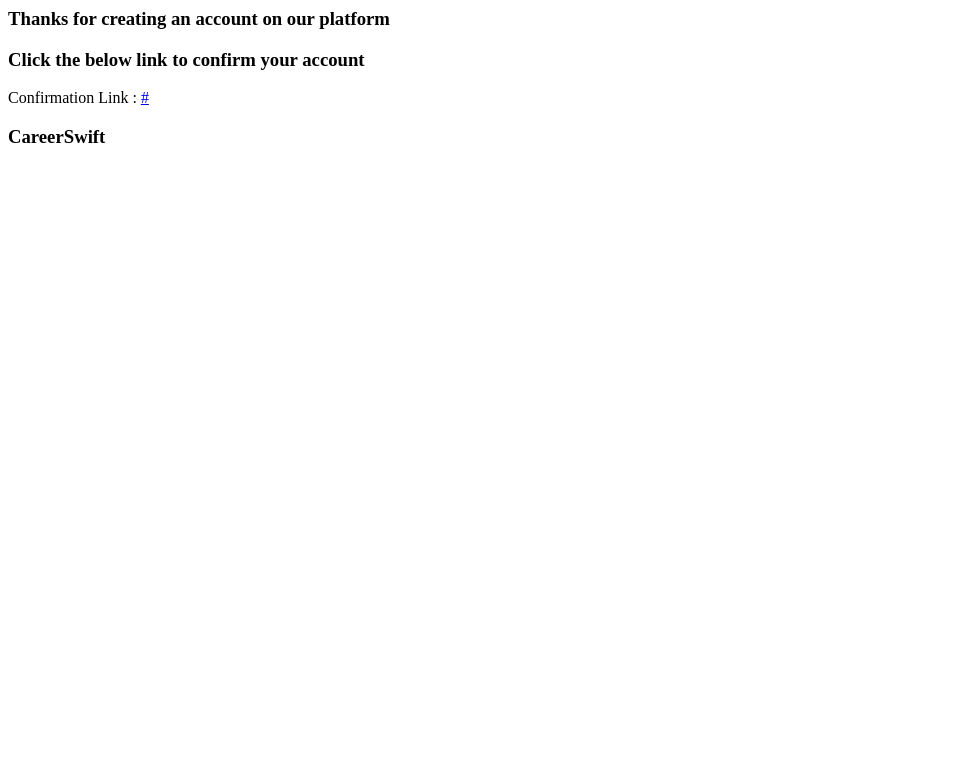
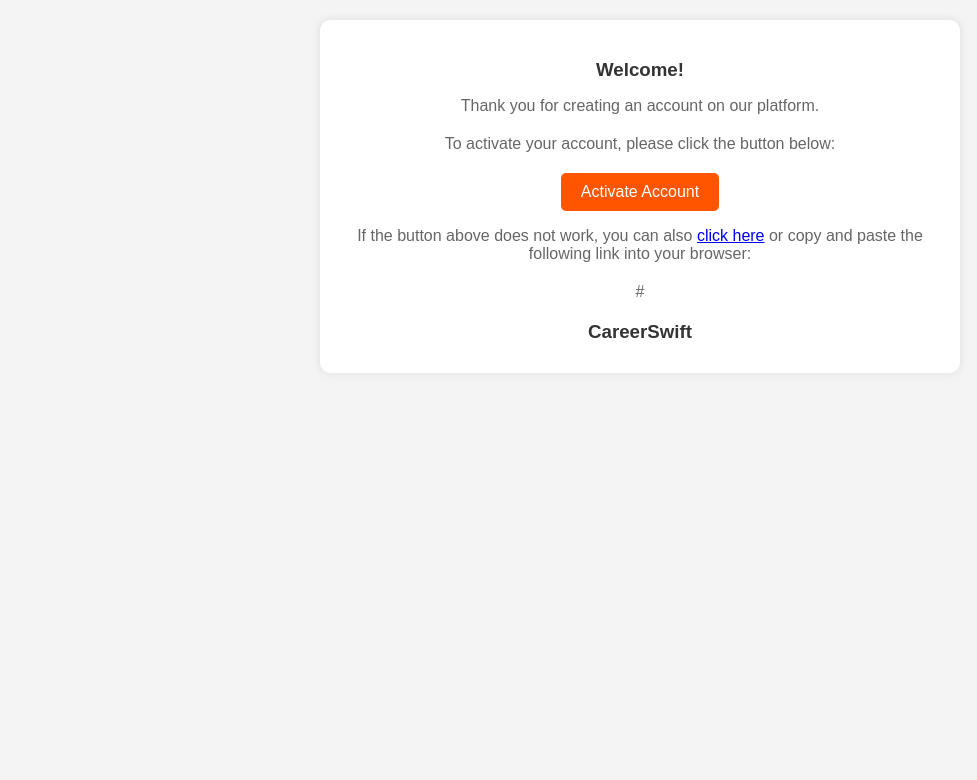
Before and after one commit to Sayed1-11/CareerSwift, a Django app: template account/templates/confirm_email.html in a window 1280 px wide. Shown: the top 780 px of the page, without its empty margins (0-977 px from the left). Run offline with Django 4.2, Linux system fonts and the light colour scheme; the template is opened without the code that fills it: most values are stand-ins (such as "Sample title", 1, 10 or a date in 2020).

Commit message:
Update confirm_email.html

```diff
--- a/account/templates/confirm_email.html
+++ b/account/templates/confirm_email.html
@@ -1,10 +1,59 @@
-<div>
-    <h3>Thanks for creating an account on our platform</h3>
-    <h3>Click the below link to confirm your account</h3>
+<!DOCTYPE html>
+<html lang="en">
+<head>
+    <meta charset="UTF-8">
+    <meta name="viewport" content="width=device-width, initial-scale=1.0">
+    <title>Account Activation</title>
+    <style>
+        body {
+            font-family: Arial, sans-serif;
+            background-color: #f4f4f4;
+            margin: 0;
+            padding: 0;
+            text-align: center;
+        }
+        .container {
+            background-color: #fff;
+            max-width: 600px;
+            margin: 20px auto;
+            padding: 20px;
+            border-radius: 10px;
+            box-shadow: 0 0 10px rgba(0, 0, 0, 0.1);
+        }
+        h3 {
+            color: #333;
+            margin-bottom: 10px;
+        }
+        p {
+            margin-bottom: 20px;
+            color: #666;
+        }
+        .button {
+            display: inline-block;
+            background-color: #ff5500;
+            color: #fff;
+            padding: 10px 20px;
+            border-radius: 5px;
+            text-decoration: none;
+            transition: background-color 0.3s ease;
+        }
+        .button:hover {
+            background-color: #ff2600;
+        }
+    </style>
+</head>
+<body>
+    <div class="container">
+        <h3>Welcome!</h3>
+        <p>Thank you for creating an account on our platform.</p>
+        <p>To activate your account, please click the button below:</p>
 
-    <p>
-        Confirmation Link : <a href="{{confirm_link}}" target="_blank">{{confirm_link}}</a>
-    </p>
+        <a href="{{ confirm_link }}" class="button" target="_blank" style="color:#fff">Activate Account</a>
 
-    <h3>CareerSwift</h3>
-</div>
+        <p>If the button above does not work, you can also <a href="{{ confirm_link }}" target="_blank">click here</a> or copy and paste the following link into your browser:</p>
+        <p>{{ confirm_link }}</p>
+
+        <h3>CareerSwift</h3>
+    </div>
+</body>
+</html>
```
